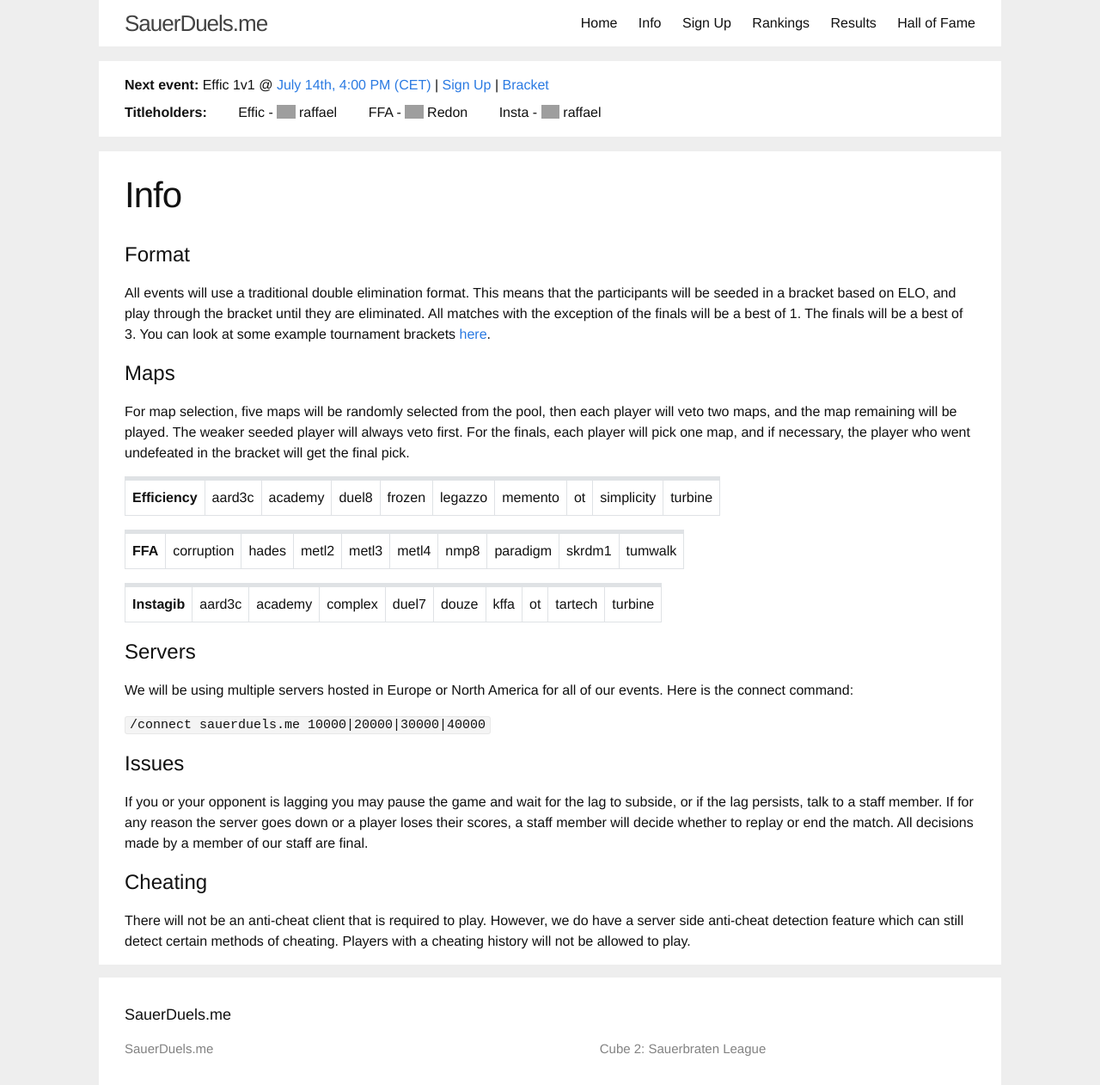
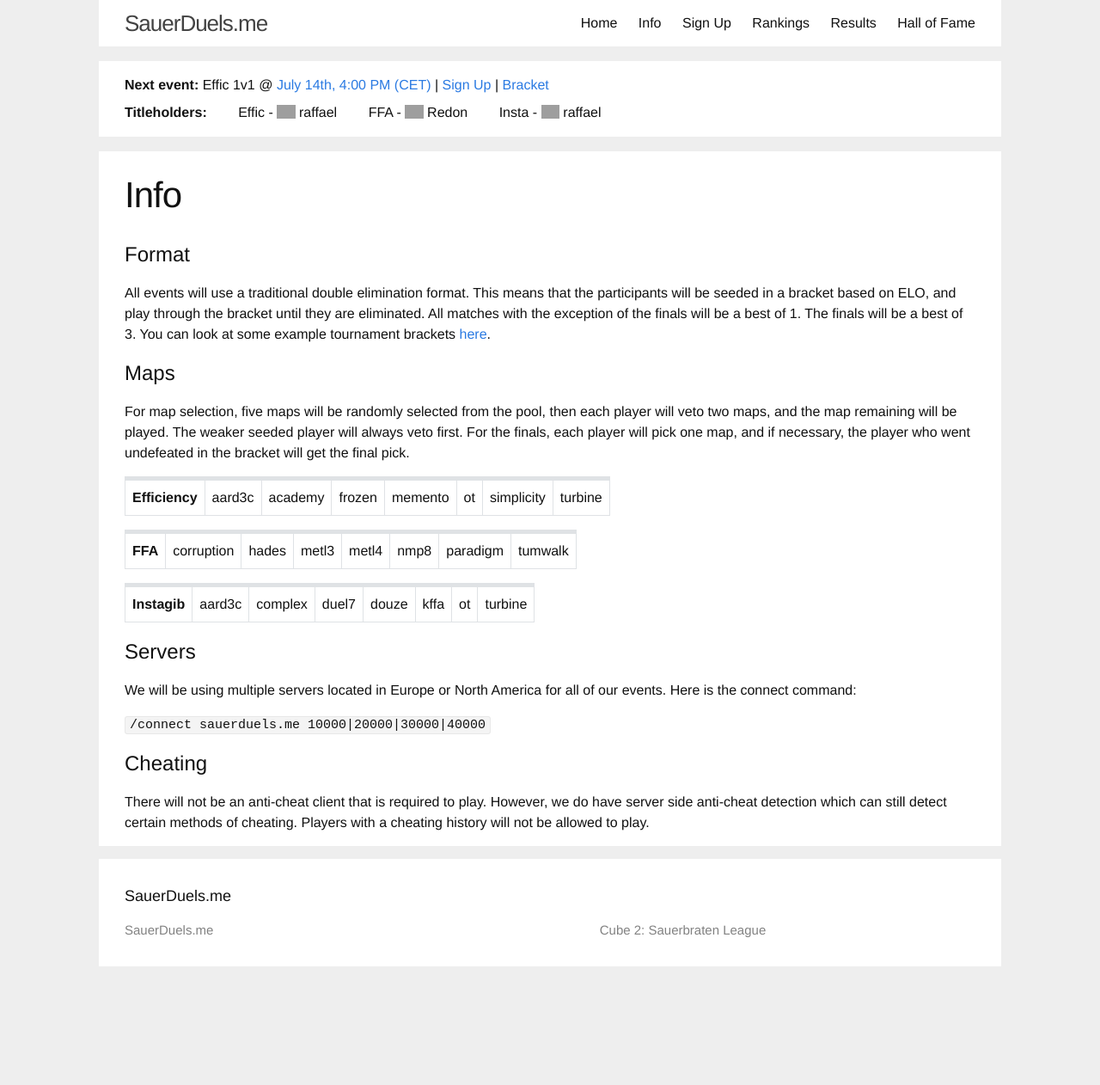
Before and after one commit to sauerduels/website, a Jekyll site: the page built from info.md, in a window 1280 px wide. Shown: the whole page at 86% size. Built offline with Jekyll 4.4.1, drawn with Linux system fonts in a browser that asks for light colours; a script that is not in the unit is left out; after the commit the page ends 1124 px from its top, so only the background shows below that; grey boxes are pictures that could not be loaded.

Commit message:
add events and tweak maps

```diff
--- a/info.md
+++ b/info.md
@@ -19,9 +19,7 @@
       <th>Efficiency</th>
       <td>aard3c</td>
       <td>academy</td>
-      <td>duel8</td>
       <td>frozen</td>
-      <td>legazzo</td>
       <td>memento</td>
       <td>ot</td>
       <td>simplicity</td>
@@ -36,12 +34,10 @@
       <th>FFA</th>
       <td>corruption</td>
       <td>hades</td>
-      <td>metl2</td>
       <td>metl3</td>
       <td>metl4</td>
       <td>nmp8</td>
       <td>paradigm</td>
-      <td>skrdm1</td>
       <td>tumwalk</td>
     </tr>
   </tbody>
@@ -52,13 +48,11 @@
     <tr>
       <th>Instagib</th>
       <td>aard3c</td>
-      <td>academy</td>
       <td>complex</td>
       <td>duel7</td>
       <td>douze</td>
       <td>kffa</td>
       <td>ot</td>
-      <td>tartech</td>
       <td>turbine</td>
     </tr>
   </tbody>
@@ -66,14 +60,10 @@
 
 ## Servers
 
-We will be using multiple servers hosted in Europe or North America for all of our events. Here is the connect command:
+We will be using multiple servers located in Europe or North America for all of our events. Here is the connect command:
 
 `/connect sauerduels.me 10000|20000|30000|40000`
 
-## Issues
-
-If you or your opponent is lagging you may pause the game and wait for the lag to subside, or if the lag persists, talk to a staff member. If for any reason the server goes down or a player loses their scores, a staff member will decide whether to replay or end the match. All decisions made by a member of our staff are final.
-
 ## Cheating
 
-There will not be an anti-cheat client that is required to play. However, we do have a server side anti-cheat detection feature which can still detect certain methods of cheating. Players with a cheating history will not be allowed to play.
+There will not be an anti-cheat client that is required to play. However, we do have server side anti-cheat detection which can still detect certain methods of cheating. Players with a cheating history will not be allowed to play.
```
Also changed, not shown: _events/sd29-ffa.md (added, +8 -0 lines), _events/sd30-insta.md (added, +8 -0 lines), index.md (+2 -2 lines).
